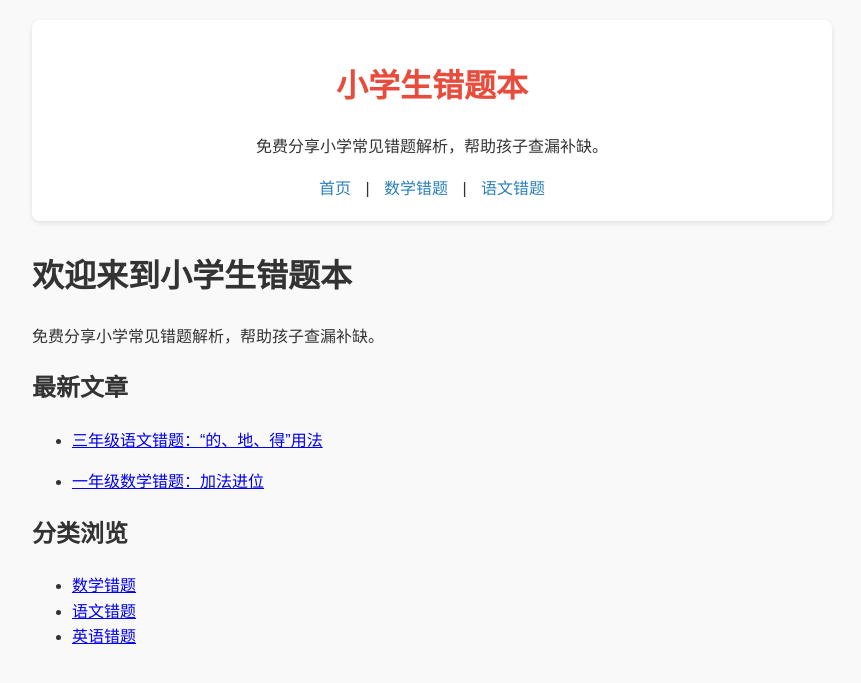
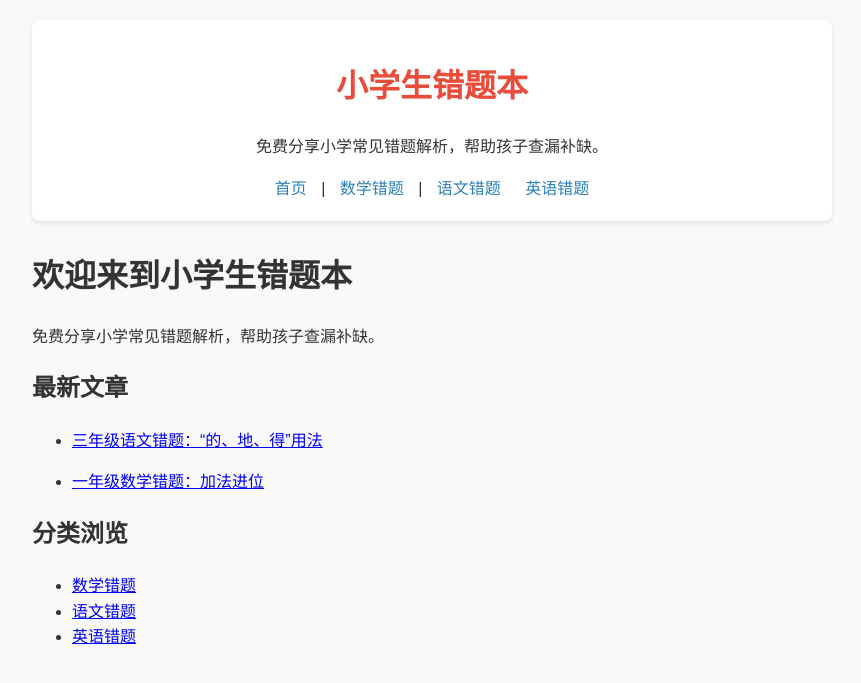
Before and after one commit to leelfcn/leelfcn.github.io, a Jekyll site: the page built from index.md, in a window 1280 px wide. Shown: the top 683 px of the page, without its empty margins (208-1069 px from the left). Built offline with Jekyll 4.4.1, drawn with Linux system fonts in a browser that asks for light colours.

Commit message:
顶端链接增加英语错题

```diff
--- a/_includes/header.html
+++ b/_includes/header.html
@@ -5,5 +5,6 @@
     <a href="/">首页</a> |
     <a href="/math/">数学错题</a> |
     <a href="/chinese/">语文错题</a>
+    <a href="/english/">英语错题</a>
   </nav>
 </header>
```
